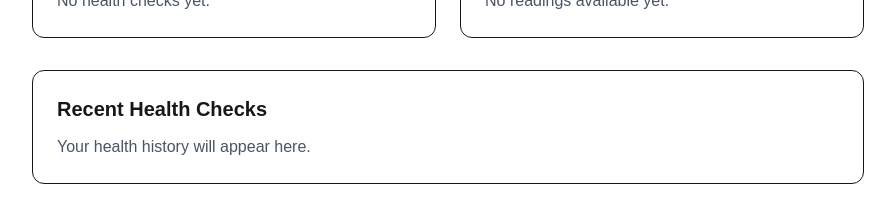
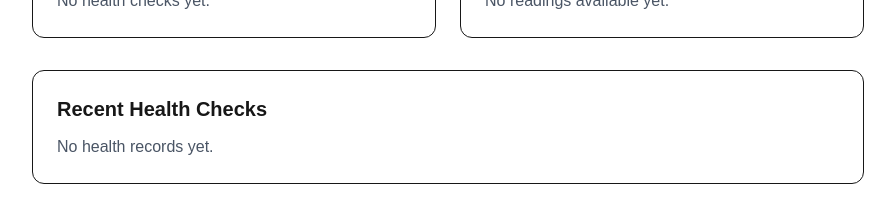
Before and after one commit to Godwin-Diya/win-healthtrack, a Next.js app: page /dashboard in a window 1280 px wide. Shown: the part 240-454 px from the top of the page, without its empty margins (192-1087 px from the left). Built offline with nearby package versions, Linux system fonts and the light colour scheme; sample sign-in values are in the browser's storage.

Commit message:
Display and persist user health records

```diff
--- a/app/dashboard/page.tsx
+++ b/app/dashboard/page.tsx
@@ -4,11 +4,17 @@ import { useEffect, useState } from "react";
 import { useRouter } from "next/navigation";
 import HealthRecordForm from "@/components/hrf";
 
+    type HealthRecord = {
+    glucose: string;
+    fasting: string;
+    };
+
     type User = {
     fullName: string;
     email: string;
     password: string;
-    };
+    healthRecords?: HealthRecord[];
+};
 
 export default function DashboardPage() {
 
@@ -87,12 +93,31 @@ export default function DashboardPage() {
                 Recent Health Checks
             </h2>
 
-            <p className="mt-3 text-gray-600">
-                Your health history will appear here.
+            {user.healthRecords && user.healthRecords.length > 0 ? (
+            <div className="mt-4 space-y-4">
+            {user.healthRecords.map((record, index) => (
+            <div
+            key={index}
+            className="rounded-lg border p-4">
+            <p>
+                <strong>Blood Glucose:</strong> {record.glucose} mg/dL
+            </p>
+
+            <p>
+                <strong>Fasting:</strong> {record.fasting}
             </p>
             </div>
+            ))}
+            </div>
+            ) : (
 
-        <HealthRecordForm />
+            <p className="mt-3 text-gray-600">
+            No health records yet.
+            </p>
+            )}
+            </div>
+
+            <HealthRecordForm />
             <button
             onClick={handleLogout}
             className="mt-8 rounded-lg bg-red-600 px-6 py-3 font-semibold text-white hover:bg-red-700 transition"
--- a/components/hrf.tsx
+++ b/components/hrf.tsx
@@ -1,6 +1,7 @@
 "use client";
 
 import { useState } from "react";
+import { useRouter } from "next/navigation";
 
 type HealthRecord = {
     glucose: string;
@@ -17,6 +18,7 @@ type User = {
 export default function HealthRecordForm() {
     const [glucose, setGlucose] = useState("");
     const [fasting, setFasting] = useState("yes");
+    const router = useRouter();
 
     function handleSubmit(e: React.FormEvent<HTMLFormElement>) {
         e.preventDefault();
@@ -55,7 +57,11 @@ export default function HealthRecordForm() {
 
     return user;
         });
+        localStorage.setItem("users", JSON.stringify(updatedUsers));
+        router.refresh();
 
+        setGlucose("");
+        setFasting("yes");
     }
 
         return (
```
